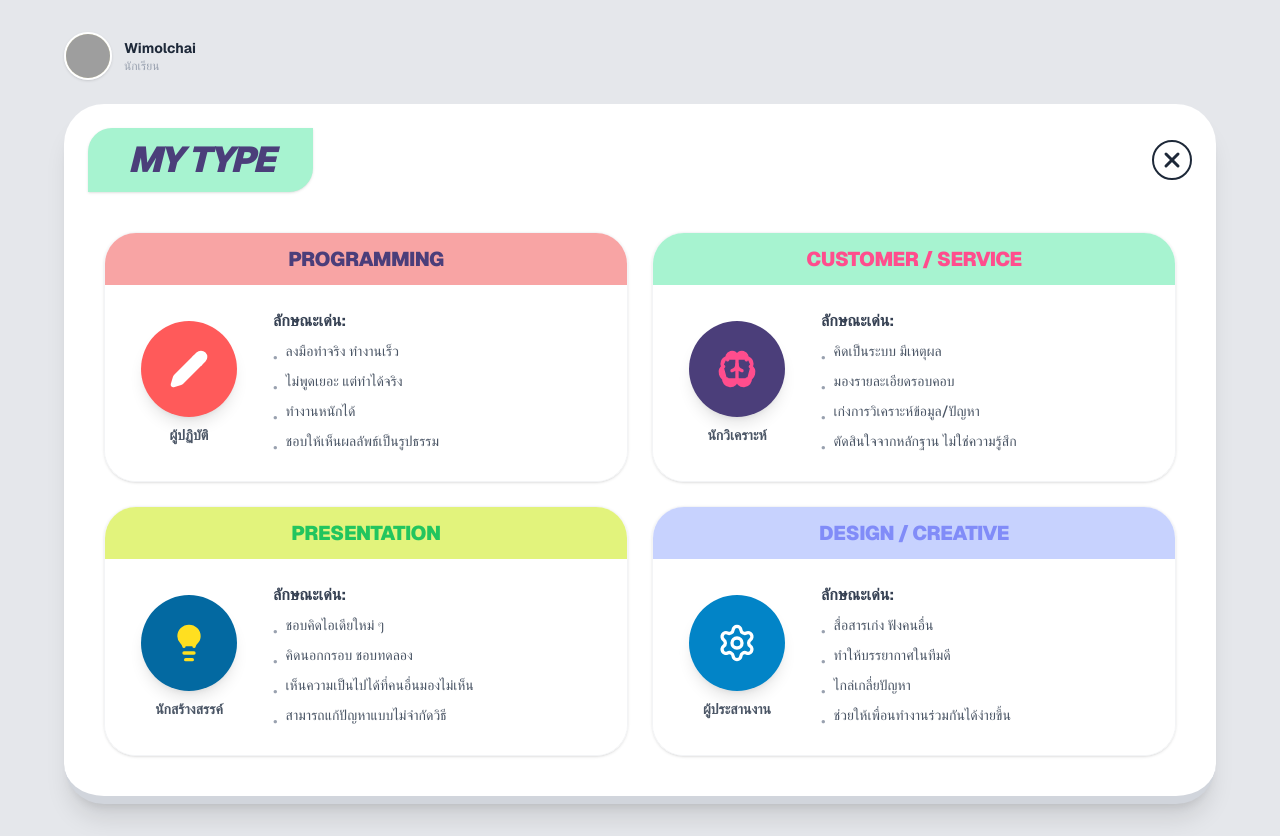
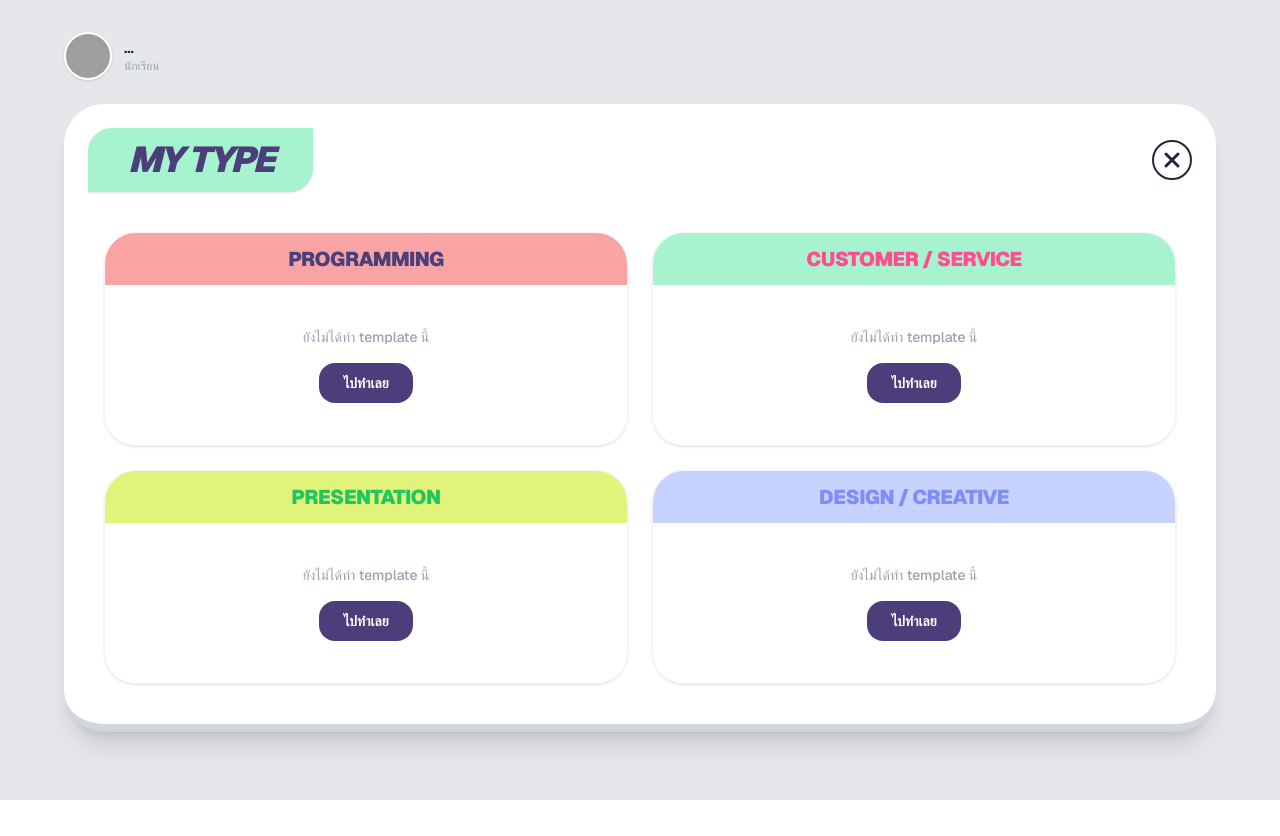
Before and after one commit to Oatto319/FinalProject, a Next.js app: page /mytype in a window 1280 px wide. After the commit the page ends 800 px from the top, so only its background shows below. Built offline with nearby package versions, Linux system fonts and the light colour scheme; grey boxes are pictures that could not be loaded.

Commit message:
add type to mytype page

```diff
--- a/app/mytype/page.tsx
+++ b/app/mytype/page.tsx
@@ -1,73 +1,40 @@
 'use client';
 
-import React from 'react';
+import React, { useEffect, useState } from 'react';
 import { useRouter } from 'next/navigation';
-import { X, Pencil, Brain, Lightbulb, Settings } from 'lucide-react';
+import { X } from 'lucide-react';
+
+type MBTIResult = {
+  title: string;
+  description: string;
+  jobs: string[];
+  icon: string;
+  typeScores: { title: string; icon: string; score: number }[];
+  completedAt: string;
+};
+
+type UserTypes = {
+  programming?: MBTIResult;
+  service?: MBTIResult;
+  presentation?: MBTIResult;
+  design?: MBTIResult;
+};
+
+const TEMPLATES = [
+  { id: 'programming',  label: 'PROGRAMMING',       color: 'bg-[#F8A4A4]', textColor: 'text-[#4B3E7A]', route: '/question/programming' },
+  { id: 'service',      label: 'CUSTOMER / SERVICE', color: 'bg-[#A7F3D0]', textColor: 'text-[#FF4D8D]', route: '/question/service' },
+  { id: 'presentation', label: 'PRESENTATION',       color: 'bg-[#E2F37C]', textColor: 'text-[#22C55E]', route: '/question/presentation' },
+  { id: 'design',       label: 'DESIGN / CREATIVE',  color: 'bg-[#C7D2FE]', textColor: 'text-[#818CF8]', route: '/question/design' },
+];
 
 const MyTypePage = () => {
   const router = useRouter();
-  const types = [
-    {
-      id: 'programming',
-      title: 'PROGRAMMING',
-      subtitle: 'ผู้ปฏิบัติ',
-      color: 'bg-[#F8A4A4]',
-      textColor: 'text-[#4B3E7A]',
-      icon: <Pencil className="text-white w-10 h-10" fill="currentColor" />,
-      iconBg: 'bg-[#FF5A5A]',
-      features: [
-        'ลงมือทำจริง ทำงานเร็ว',
-        'ไม่พูดเยอะ แต่ทำได้จริง',
-        'ทำงานหนักได้',
-        'ชอบให้เห็นผลลัพธ์เป็นรูปธรรม'
-      ]
-    },
-    {
-      id: 'service',
-      title: 'CUSTOMER / SERVICE',
-      subtitle: 'นักวิเคราะห์',
-      color: 'bg-[#A7F3D0]',
-      textColor: 'text-[#FF4D8D]',
-      icon: <Brain className="text-[#FF4D8D] w-10 h-10" fill="currentColor" />,
-      iconBg: 'bg-[#4B3E7A]',
-      features: [
-        'คิดเป็นระบบ มีเหตุผล',
-        'มองรายละเอียดรอบคอบ',
-        'เก่งการวิเคราะห์ข้อมูล/ปัญหา',
-        'ตัดสินใจจากหลักฐาน ไม่ใช่ความรู้สึก'
-      ]
-    },
-    {
-      id: 'presentation',
-      title: 'PRESENTATION',
-      subtitle: 'นักสร้างสรรค์',
-      color: 'bg-[#E2F37C]',
-      textColor: 'text-[#22C55E]',
-      icon: <Lightbulb className="text-yellow-300 w-10 h-10" fill="currentColor" />,
-      iconBg: 'bg-[#0369A1]',
-      features: [
-        'ชอบคิดไอเดียใหม่ ๆ',
-        'คิดนอกกรอบ ชอบทดลอง',
-        'เห็นความเป็นไปได้ที่คนอื่นมองไม่เห็น',
-        'สามารถแก้ปัญหาแบบไม่จำกัดวิธี'
-      ]
-    },
-    {
-      id: 'design',
-      title: 'DESIGN / CREATIVE',
-      subtitle: 'ผู้ประสานงาน',
-      color: 'bg-[#C7D2FE]',
-      textColor: 'text-[#818CF8]',
-      icon: <Settings className="text-white w-10 h-10" />,
-      iconBg: 'bg-[#0284C7]',
-      features: [
-        'สื่อสารเก่ง ฟังคนอื่น',
-        'ทำให้บรรยากาศในทีมดี',
-        'ไกล่เกลี่ยปัญหา',
-        'ช่วยให้เพื่อนทำงานร่วมกันได้ง่ายขึ้น'
-      ]
-    }
-  ];
+  const [user, setUser] = useState<{ name: string; avatarSeed: number; types?: UserTypes } | null>(null);
+
+  useEffect(() => {
+    const raw = localStorage.getItem('currentUser');
+    if (raw) setUser(JSON.parse(raw));
+  }, []);
 
   return (
     <div className="min-h-screen bg-[#E5E7EB] p-4 md:p-8 font-sans flex flex-col items-center">
@@ -75,13 +42,13 @@ const MyTypePage = () => {
       <div className="w-full max-w-6xl flex items-center gap-3 mb-6">
         <div className="w-12 h-12 rounded-full overflow-hidden border-2 border-white shadow-sm">
           <img
-            src="https://api.dicebear.com/7.x/avataaars/svg?seed=Wimolchai"
+            src={`https://api.dicebear.com/7.x/avataaars/svg?seed=${user?.avatarSeed ?? 'default'}`}
             alt="User Profile"
             className="w-full h-full bg-yellow-100"
           />
         </div>
         <div>
-          <h3 className="font-bold text-gray-800 text-sm">Wimolchai</h3>
+          <h3 className="font-bold text-gray-800 text-sm">{user?.name ?? '...'}</h3>
           <p className="text-xs text-gray-400">นักเรียน</p>
         </div>
       </div>
@@ -104,38 +71,72 @@ const MyTypePage = () => {
 
         {/* Content Grid */}
         <div className="p-6 md:p-10 grid grid-cols-1 md:grid-cols-2 gap-6">
-          {types.map((item) => (
-            <div key={item.id} className="flex flex-col rounded-[32px] overflow-hidden shadow-sm border border-gray-100">
-              {/* Type Title Header */}
-              <div className={`${item.color} py-3 px-6 text-center`}>
-                <h2 className={`${item.textColor} text-xl font-black tracking-tight uppercase`}>
-                  {item.title}
+          {TEMPLATES.map((tmpl) => {
+            const result = user?.types?.[tmpl.id as keyof UserTypes];
+            return (
+              <div key={tmpl.id} className="flex flex-col rounded-[32px] overflow-hidden shadow-sm border border-gray-100">
+                {/* Template Title Header */}
+                <div className={`${tmpl.color} py-3 px-6 text-center`}>
+                  <h2 className={`${tmpl.textColor} text-xl font-black tracking-tight uppercase`}>
+                    {tmpl.label}
                   </h2>
                 </div>
 
-              {/* Type Details Body */}
-              <div className="bg-white p-6 flex flex-col sm:flex-row gap-6 items-start sm:items-center">
-                <div className="flex flex-col items-center gap-2 min-w-[120px]">
-                  <div className={`w-24 h-24 rounded-full ${item.iconBg} flex items-center justify-center shadow-lg`}>
-                    {item.icon}
+                {result ? (
+                  /* มีผลแล้ว — แสดงข้อมูลจริง */
+                  <div className="bg-white p-6 flex flex-col gap-4">
+                    <div className="flex items-center gap-4">
+                      <img src={result.icon} alt={result.title} className="w-16 h-16 object-contain flex-shrink-0" />
+                      <div>
+                        <p className="text-xs text-gray-400 font-medium">ประเภทบุคลิกภาพการทำงาน</p>
+                        <p className="text-xl font-black text-[#4B3E7A]">{result.title}</p>
                       </div>
-                  <p className="font-bold text-gray-600 text-sm">{item.subtitle}</p>
                     </div>
-
-                <div className="flex-1">
-                  <h4 className="font-bold text-gray-700 mb-2">ลักษณะเด่น:</h4>
-                  <ul className="space-y-1">
-                    {item.features.map((feature, idx) => (
-                      <li key={idx} className="flex items-start gap-2 text-sm text-gray-600 font-medium">
-                        <span className="text-gray-400 mt-1.5">•</span>
-                        {feature}
-                      </li>
+                    <p className="text-gray-500 text-sm leading-relaxed">{result.description}</p>
+                    <div>
+                      <p className="text-xs font-black text-gray-400 uppercase tracking-widest mb-2">ตำแหน่งงานที่เหมาะสม</p>
+                      <div className="flex flex-wrap gap-2">
+                        {result.jobs.map((job) => (
+                          <span key={job} className="bg-[#EDE9FF] text-[#4B3E7A] text-xs font-bold px-3 py-1.5 rounded-full">
+                            {job}
+                          </span>
                         ))}
-                  </ul>
+                      </div>
+                    </div>
+                    <div>
+                      <p className="text-xs font-black text-gray-400 uppercase tracking-widest mb-2">คะแนนแต่ละประเภท</p>
+                      <div className="flex flex-col gap-2">
+                        {result.typeScores.map((t) => (
+                          <div key={t.title} className="flex items-center gap-3">
+                            <img src={t.icon} alt={t.title} className="w-6 h-6 object-contain flex-shrink-0" />
+                            <span className="text-xs font-bold text-[#1A2E44] w-24 flex-shrink-0">{t.title}</span>
+                            <div className="flex-1 bg-gray-100 rounded-full h-2">
+                              <div
+                                className="bg-[#4B3E7A] h-2 rounded-full"
+                                style={{ width: `${(t.score / 11) * 100}%` }}
+                              />
+                            </div>
+                            <span className="text-xs font-black text-[#4B3E7A] w-10 text-right flex-shrink-0">{t.score}/11</span>
+                          </div>
+                        ))}
                       </div>
                     </div>
                   </div>
-          ))}
+                ) : (
+                  /* ยังไม่ได้ทำ */
+                  <div className="bg-white p-6 flex flex-col items-center justify-center gap-4 min-h-[160px]">
+                    <p className="text-gray-400 font-medium text-sm">ยังไม่ได้ทำ template นี้</p>
+                    <button
+                      onClick={() => router.push(tmpl.route)}
+                      className="bg-[#4B3E7A] text-white px-6 py-2.5 rounded-2xl font-bold text-sm hover:bg-[#3b3161] transition-colors"
+                    >
+                      ไปทำเลย
+                    </button>
+                  </div>
+                )}
+              </div>
+            );
+          })}
         </div>
       </div>
     </div>
--- a/app/question/programming/page.tsx
+++ b/app/question/programming/page.tsx
@@ -116,6 +116,36 @@ const ProgrammingQuestionnaire = () => {
 
   // --- เพิ่ม: ปิด popup แล้วกลับ templates ---
   const handlePopupClose = () => {
+    if (jobResult) {
+      const raw = localStorage.getItem('currentUser');
+      if (raw) {
+        const user = JSON.parse(raw);
+        const updatedUser = {
+          ...user,
+          types: {
+            ...user.types,
+            programming: {
+              title: jobResult.title,
+              description: jobResult.description,
+              jobs: jobResult.jobs,
+              icon: jobResult.icon,
+              typeScores: jobResult.typeScores,
+              completedAt: new Date().toISOString(),
+            }
+          }
+        };
+        localStorage.setItem('currentUser', JSON.stringify(updatedUser));
+        const usersRaw = localStorage.getItem('users');
+        if (usersRaw) {
+          const users = JSON.parse(usersRaw);
+          const idx = users.findIndex((u: { name: string }) => u.name === user.name);
+          if (idx >= 0) {
+            users[idx] = { ...users[idx], types: updatedUser.types };
+            localStorage.setItem('users', JSON.stringify(users));
+          }
+        }
+      }
+    }
     setShowPopup(false);
     router.push('/templates');
   };
```
Lines whose indentation alone changed are shown as unchanged.
